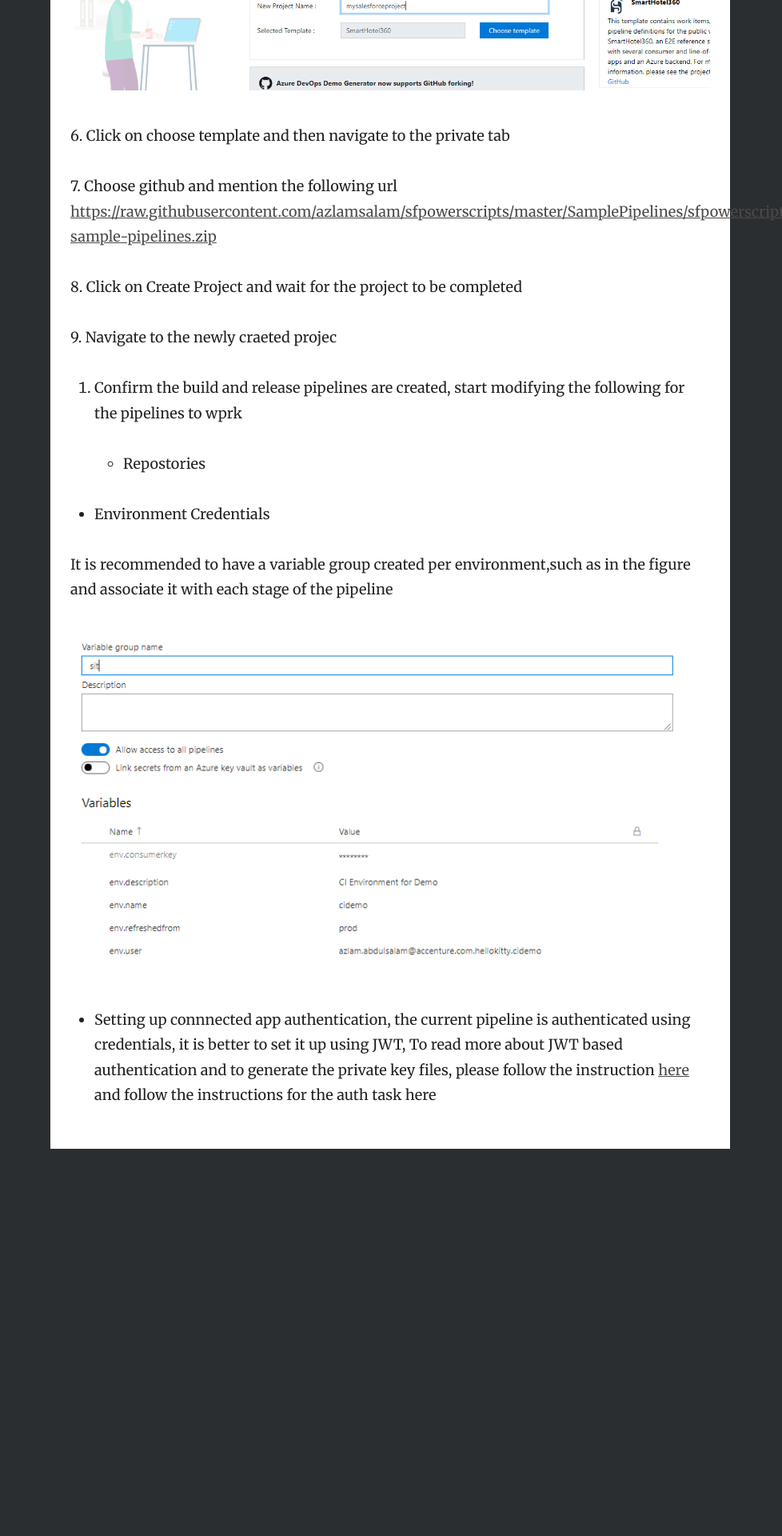
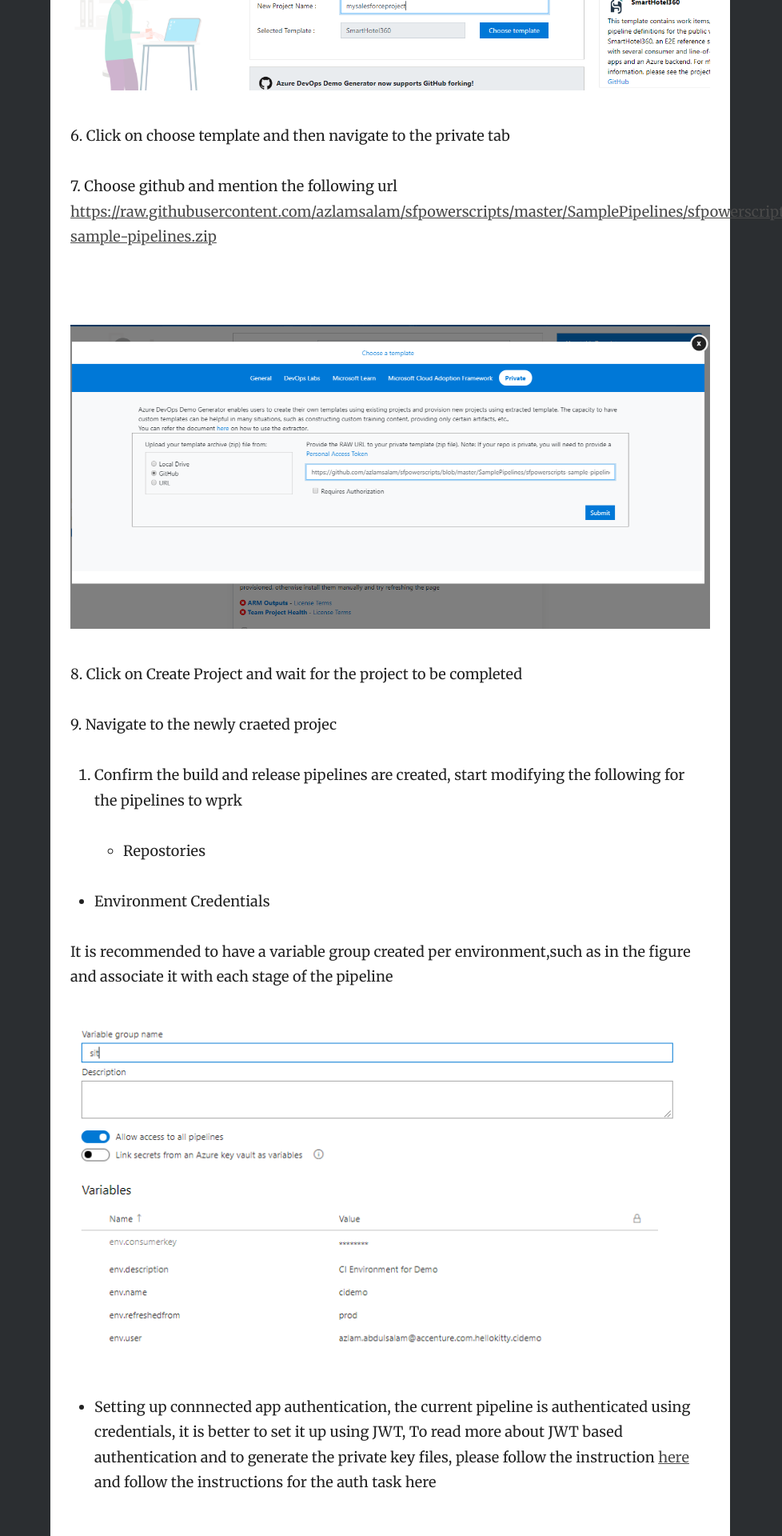
Before and after one commit to nbatterham/sfpowerscripts-doc, a Jekyll site: the page built from _docs/GettingStarted/Gettign Started.md, in a window 1280 px wide. Shown: the part 1307-3227 px from the top of the page at 80% size, without its empty margins (302-1280 px from the left). Built offline with Jekyll 4.4.1, drawn with Linux system fonts in a browser that asks for light colours; before the commit the page ends 2743 px from its top, so only the background shows below that.

Commit message:
Updated '_docs/GettingStarted/Gettign Started.md' via CloudCannon

```diff
--- a/_docs/GettingStarted/Gettign Started.md
+++ b/_docs/GettingStarted/Gettign Started.md
@@ -22,6 +22,10 @@ Here is how to get started with SFPowerscripts the easiest way utilizing
 
 7\. Choose github and mention the following url [https://raw.githubusercontent.com/azlamsalam/sfpowerscripts/master/SamplePipelines/sfpowerscripts-sample-pipelines.zip](https://raw.githubusercontent.com/azlamsalam/sfpowerscripts/master/SamplePipelines/sfpowerscripts-sample-pipelines.zip)
 
+&nbsp;
+
+![](/images/choose private template.png){: width="1429" height="679"}
+
 8\. Click on Create Project and wait for the project to be completed
 
 9\. Navigate to the newly craeted projec
```
